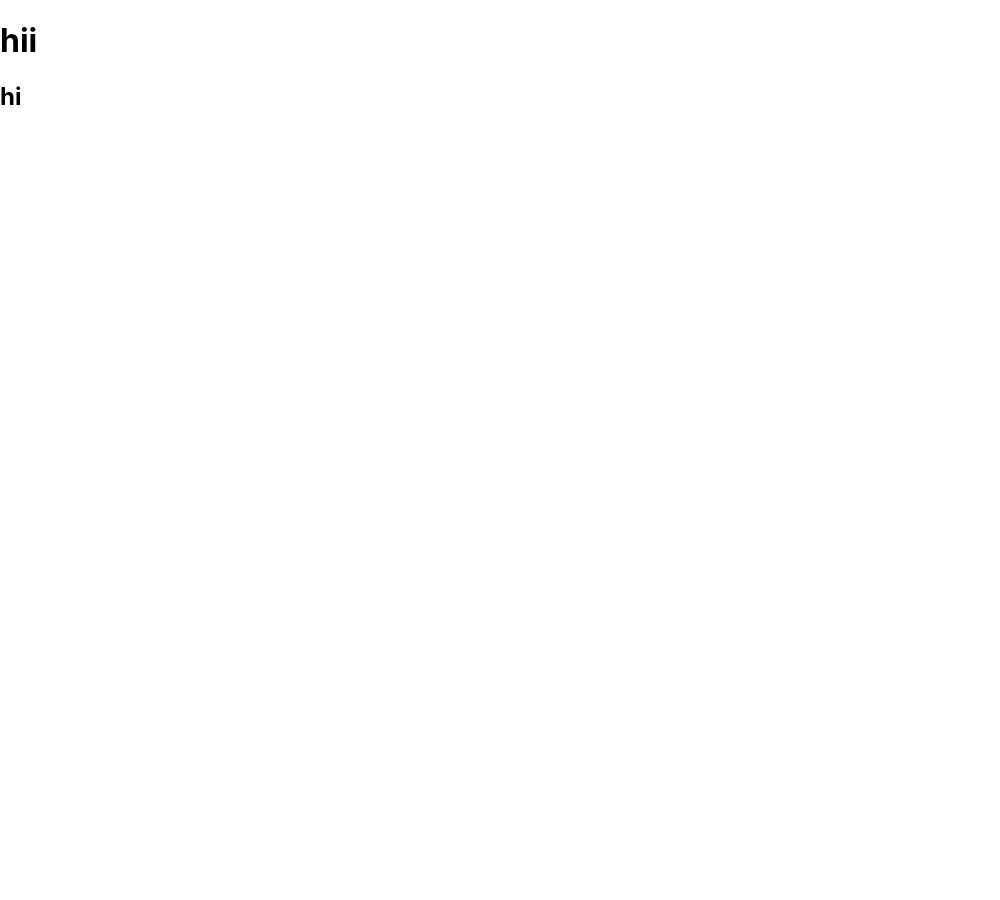
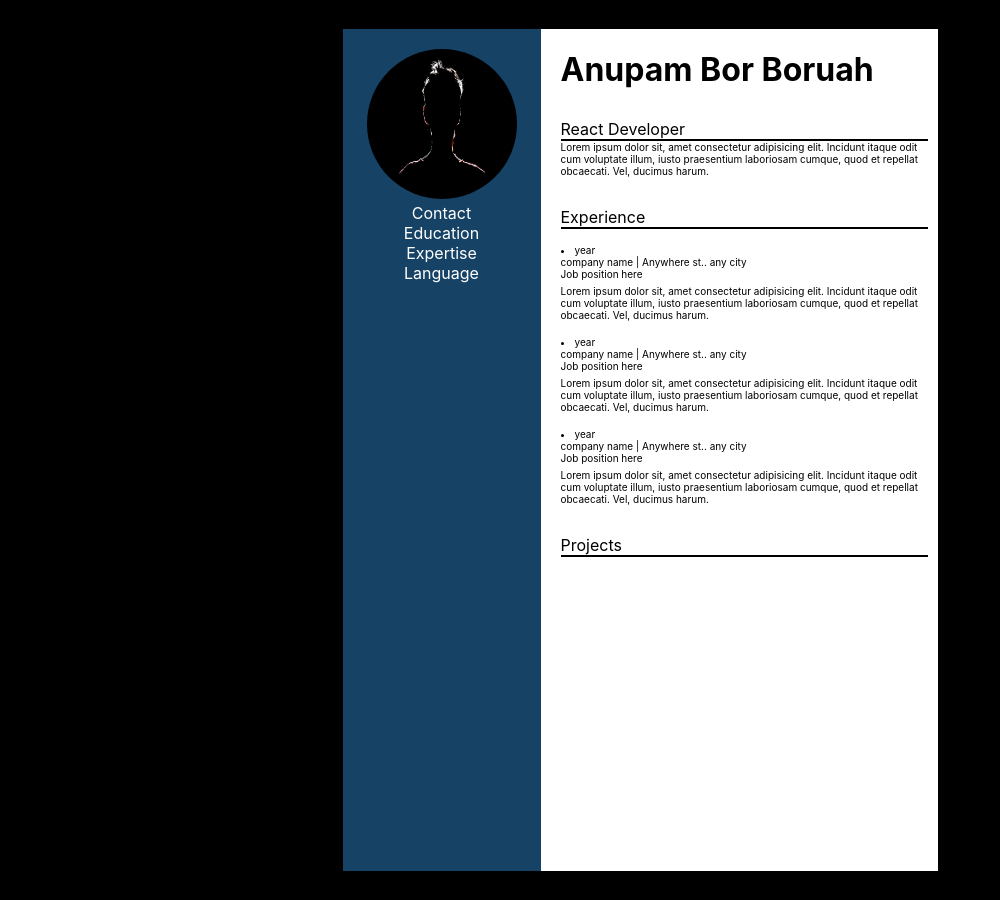
Before and after one commit to AnupamBB/reactCVtemplates, a React (Create React App) app in the folder templates/: page / in a window 1280 px wide. Shown: the whole page, without its empty margins (0-1000 px from the left). Before the commit the page ends 800 px from the top, so only its background shows below. Built offline with nearby package versions, Linux system fonts and the light colour scheme.

Commit message:
adding som div items

```diff
--- a/templates/src/App.js
+++ b/templates/src/App.js
@@ -1,10 +1,10 @@
 import './App.css';
 import Template1 from "./templates/template1";
+
 
 function App(){
   return (
     <div>
-      <h1>hii</h1>
         <Template1 />
     </div>
   );
--- a/templates/src/templates/template1.css
+++ b/templates/src/templates/template1.css
@@ -0,0 +1,61 @@
+.blocks{
+    height: 900px;
+    display: flex;
+    justify-content: center;
+    align-items: center;
+    background-color: black;
+}
+
+/* left box css */
+
+.leftBlock{
+    height: 842px;
+    width: 198px;
+    background-color: rgb(21, 66, 101);
+    color: white;
+    display: flex ;
+    flex-direction: column;
+    align-items: center;
+}
+
+.profile img{
+    margin-top: 20px;
+    height: 150px;
+    width: 150px;
+    border-radius: 100px;
+}
+
+
+/* right box css */
+
+.rightBlock{
+    height: 842px;
+    width: 367px;
+    background-color: white;
+    color: black;
+    padding-left:20px ;
+    padding-right: 10px;
+}
+
+
+.talgilne{
+    margin-top: 30px;
+    font-size: 14px solid black;
+    text-decoration: 5px solid;
+    border-bottom: 2px solid;
+}
+
+.rightText{
+    font-size: 10px;
+}
+
+.year{
+    padding-top: 15px;
+}
+.jobPositon{
+    padding-bottom: 5px;
+}
+
+.header{
+
+}
--- a/templates/src/templates/template1.jsx
+++ b/templates/src/templates/template1.jsx
@@ -1,13 +1,61 @@
-import  React from 'react';
+import React from "react";
 import "./template1.css";
 
 const Template1 = () => {
-    return(
-        <div>
-            <h2>hi</h2>
+  return (
+    <div>
+      <div className="page">
+        <div className="blocks">
+          <div className="leftBlock">
+            <div className="profile">
+              <img src="./images/profile.jpg" alt="" />
+            </div>
+            <div className="contact">Contact</div>
+            <div className="education">Education</div>
+            <div className="expertise">Expertise</div>
+            <div className="language">Language</div>
+          </div>
+          <div className="rightBlock">
+            <div className="header">
+              <h1>Anupam Bor Boruah</h1>
+            </div>
+            <div className="talgilne developer">React Developer</div>
+            <div className="rightText">
+              Lorem ipsum dolor sit, amet consectetur adipisicing elit. Incidunt
+              itaque odit cum voluptate illum, iusto praesentium laboriosam
+              cumque, quod et repellat obcaecati. Vel, ducimus harum.
+            </div>
+            <div className="talgilne experience">Experience</div>
+            <div className="rightText">
+              <li className="year">year</li>
+              <div>company name | Anywhere st.. any city</div>
+              <div className="jobPositon">Job position here</div>
+              Lorem ipsum dolor sit, amet consectetur adipisicing elit. Incidunt
+              itaque odit cum voluptate illum, iusto praesentium laboriosam
+              cumque, quod et repellat obcaecati. Vel, ducimus harum.
+            </div>
+            <div className="rightText">
+              <li className="year">year</li>
+              <div>company name | Anywhere st.. any city</div>
+              <div className="jobPositon">Job position here</div>
+              Lorem ipsum dolor sit, amet consectetur adipisicing elit. Incidunt
+              itaque odit cum voluptate illum, iusto praesentium laboriosam
+              cumque, quod et repellat obcaecati. Vel, ducimus harum.
+            </div>
+            <div className="rightText">
+              <li className="year">year</li>
+              <div>company name | Anywhere st.. any city</div>
+              <div className="jobPositon">Job position here</div>
+              Lorem ipsum dolor sit, amet consectetur adipisicing elit. Incidunt
+              itaque odit cum voluptate illum, iusto praesentium laboriosam
+              cumque, quod et repellat obcaecati. Vel, ducimus harum.
+            </div>
+            <div className="talgilne projects">Projects</div>
+          </div>
         </div>
-
-    );
+      </div>
+    </div>
+  );
 };
 
 export default Template1;
```
Also changed, not shown: templates/public/images/profile.jpg (added).
